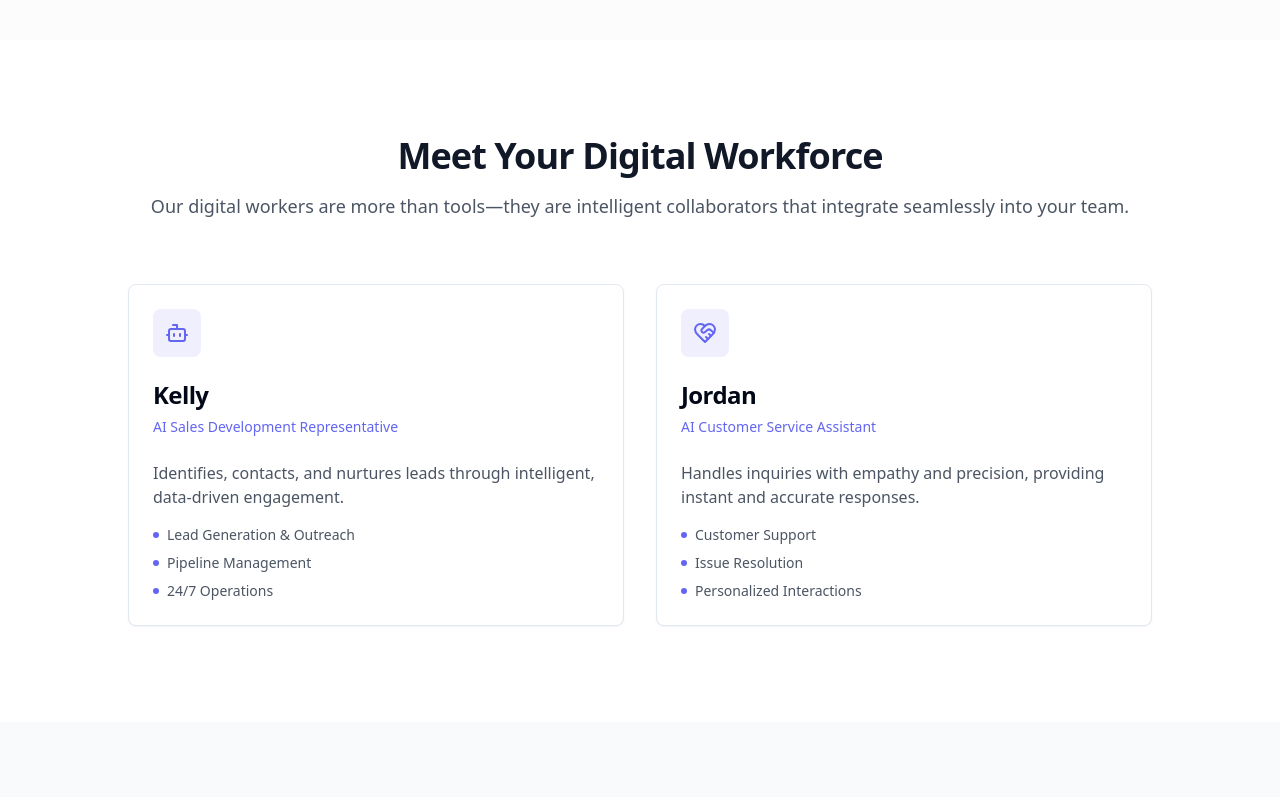
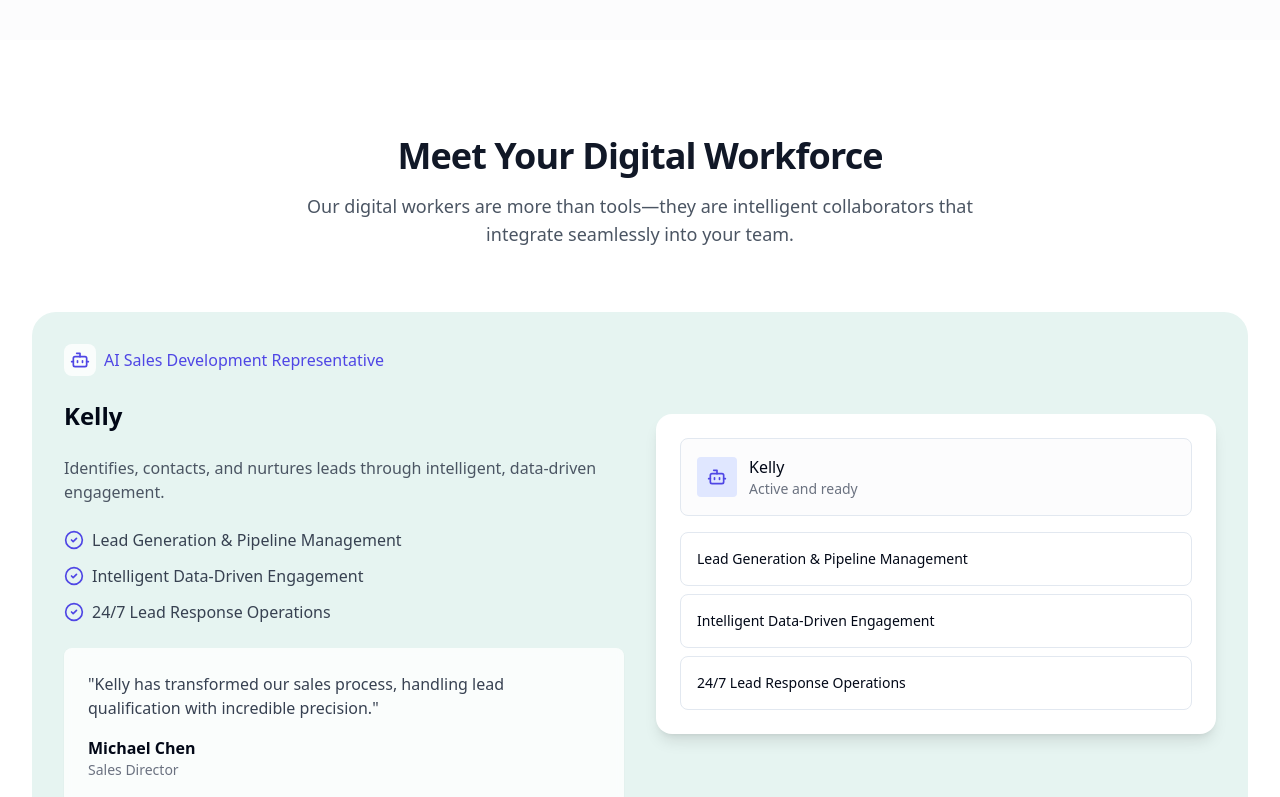
Before and after one commit to probound/probound-website, a React (Vite) app: page / in a window 1280 px wide. Shown: the part 860-1657 px from the top of the page. Built offline with nearby package versions, Linux system fonts and the light colour scheme.

Commit message:
Redesign Digital Workforce Section
Updated the Digital Workforce section to align with the new design specifications. Adjusted layout, styling, and content presentation for improved user experience and visual appeal.
[skip gpt_engineer]

```diff
--- a/src/components/DigitalWorkers.tsx
+++ b/src/components/DigitalWorkers.tsx
@@ -1,5 +1,5 @@
-import { Bot, HeartHandshake } from "lucide-react";
-import { Card, CardContent, CardDescription, CardHeader, CardTitle } from "./ui/card";
+import { Bot, HeartHandshake, CheckCircle2 } from "lucide-react";
+import { Card, CardContent } from "./ui/card";
 
 const workers = [
   {
@@ -7,54 +7,119 @@ const workers = [
     role: "AI Sales Development Representative",
     description: "Identifies, contacts, and nurtures leads through intelligent, data-driven engagement.",
     icon: Bot,
-    features: ["Lead Generation & Outreach", "Pipeline Management", "24/7 Operations"],
+    features: [
+      "Lead Generation & Pipeline Management",
+      "Intelligent Data-Driven Engagement",
+      "24/7 Lead Response Operations",
+    ],
+    testimonial: {
+      quote: "Kelly has transformed our sales process, handling lead qualification with incredible precision.",
+      author: "Michael Chen",
+      position: "Sales Director",
+    },
+    bgColor: "bg-[#E6F4F1]",
   },
   {
     name: "Jordan",
     role: "AI Customer Service Assistant",
     description: "Handles inquiries with empathy and precision, providing instant and accurate responses.",
     icon: HeartHandshake,
-    features: ["Customer Support", "Issue Resolution", "Personalized Interactions"],
+    features: [
+      "Instant Customer Support Resolution",
+      "Empathetic Communication",
+      "Seamless Issue Management",
+    ],
+    testimonial: {
+      quote: "The level of customer satisfaction has increased dramatically since implementing Jordan.",
+      author: "Sarah Martinez",
+      position: "Customer Success Lead",
+    },
+    bgColor: "bg-[#F3E8FF]",
   },
 ];
 
 export const DigitalWorkers = () => {
   return (
-    <section className="py-24 bg-white">
-      <div className="container">
+    <section className="py-24">
+      <div className="container max-w-7xl">
         <div className="text-center mb-16">
-          <h2 className="text-3xl font-bold tracking-tight text-gray-900 sm:text-4xl">
+          <h2 className="text-3xl font-bold tracking-tight text-gray-900 sm:text-4xl mb-4">
             Meet Your Digital Workforce
           </h2>
-          <p className="mt-4 text-lg text-gray-600">
+          <p className="text-lg text-gray-600 max-w-2xl mx-auto">
             Our digital workers are more than tools—they are intelligent collaborators that integrate
             seamlessly into your team.
           </p>
         </div>
-        <div className="grid md:grid-cols-2 gap-8 max-w-5xl mx-auto">
-          {workers.map((worker) => (
-            <Card key={worker.name} className="group hover:shadow-lg transition-shadow">
-              <CardHeader>
-                <div className="mb-4 w-12 h-12 bg-primary/10 rounded-lg flex items-center justify-center">
-                  <worker.icon className="w-6 h-6 text-primary" />
+
+        <div className="space-y-20">
+          {workers.map((worker, index) => (
+            <div
+              key={worker.name}
+              className={`rounded-3xl p-8 ${worker.bgColor} ${
+                index % 2 === 0 ? "" : "bg-opacity-50"
+              }`}
+            >
+              <div className="grid md:grid-cols-2 gap-8 items-center">
+                <div className="space-y-6">
+                  <div className="inline-flex items-center gap-2 text-primary-600 font-medium">
+                    <span className="w-8 h-8 rounded-lg bg-white/80 flex items-center justify-center">
+                      <worker.icon className="w-5 h-5" />
+                    </span>
+                    {worker.role}
                   </div>
-                <CardTitle className="text-2xl">{worker.name}</CardTitle>
-                <CardDescription className="text-primary font-medium">
-                  {worker.role}
-                </CardDescription>
-              </CardHeader>
-              <CardContent>
-                <p className="text-gray-600 mb-4">{worker.description}</p>
-                <ul className="space-y-2">
+
+                  <h3 className="text-2xl font-bold">{worker.name}</h3>
+                  <p className="text-gray-600">{worker.description}</p>
+
+                  <ul className="space-y-3">
                     {worker.features.map((feature) => (
-                    <li key={feature} className="flex items-center text-sm text-gray-600">
-                      <span className="w-1.5 h-1.5 bg-primary rounded-full mr-2" />
-                      {feature}
+                      <li key={feature} className="flex items-center gap-2 text-gray-700">
+                        <CheckCircle2 className="w-5 h-5 text-primary-600 flex-shrink-0" />
+                        <span>{feature}</span>
                       </li>
                     ))}
                   </ul>
+
+                  <Card className="bg-white/80 backdrop-blur-sm border-none">
+                    <CardContent className="pt-6">
+                      <blockquote className="text-gray-700">"{worker.testimonial.quote}"</blockquote>
+                      <div className="mt-4">
+                        <div className="font-semibold">{worker.testimonial.author}</div>
+                        <div className="text-sm text-gray-500">{worker.testimonial.position}</div>
+                      </div>
                     </CardContent>
                   </Card>
+                </div>
+
+                <div className="relative">
+                  <div className="bg-white rounded-2xl p-6 shadow-lg">
+                    <div className="space-y-4">
+                      <div className="flex items-center gap-3 p-4 rounded-lg border bg-gray-50/50">
+                        <div className="w-10 h-10 rounded bg-primary-100 flex items-center justify-center">
+                          <worker.icon className="w-5 h-5 text-primary-600" />
+                        </div>
+                        <div>
+                          <div className="font-medium">{worker.name}</div>
+                          <div className="text-sm text-gray-500">Active and ready</div>
+                        </div>
+                      </div>
+
+                      <div className="space-y-2">
+                        {worker.features.map((feature, i) => (
+                          <div
+                            key={i}
+                            className="p-4 rounded-lg border bg-white hover:bg-gray-50 transition-colors cursor-pointer"
+                          >
+                            <div className="text-sm font-medium">{feature}</div>
+                          </div>
+                        ))}
+                      </div>
+                    </div>
+                  </div>
+                </div>
+              </div>
+            </div>
           ))}
         </div>
       </div>
```
Lines whose indentation alone changed are shown as unchanged.
